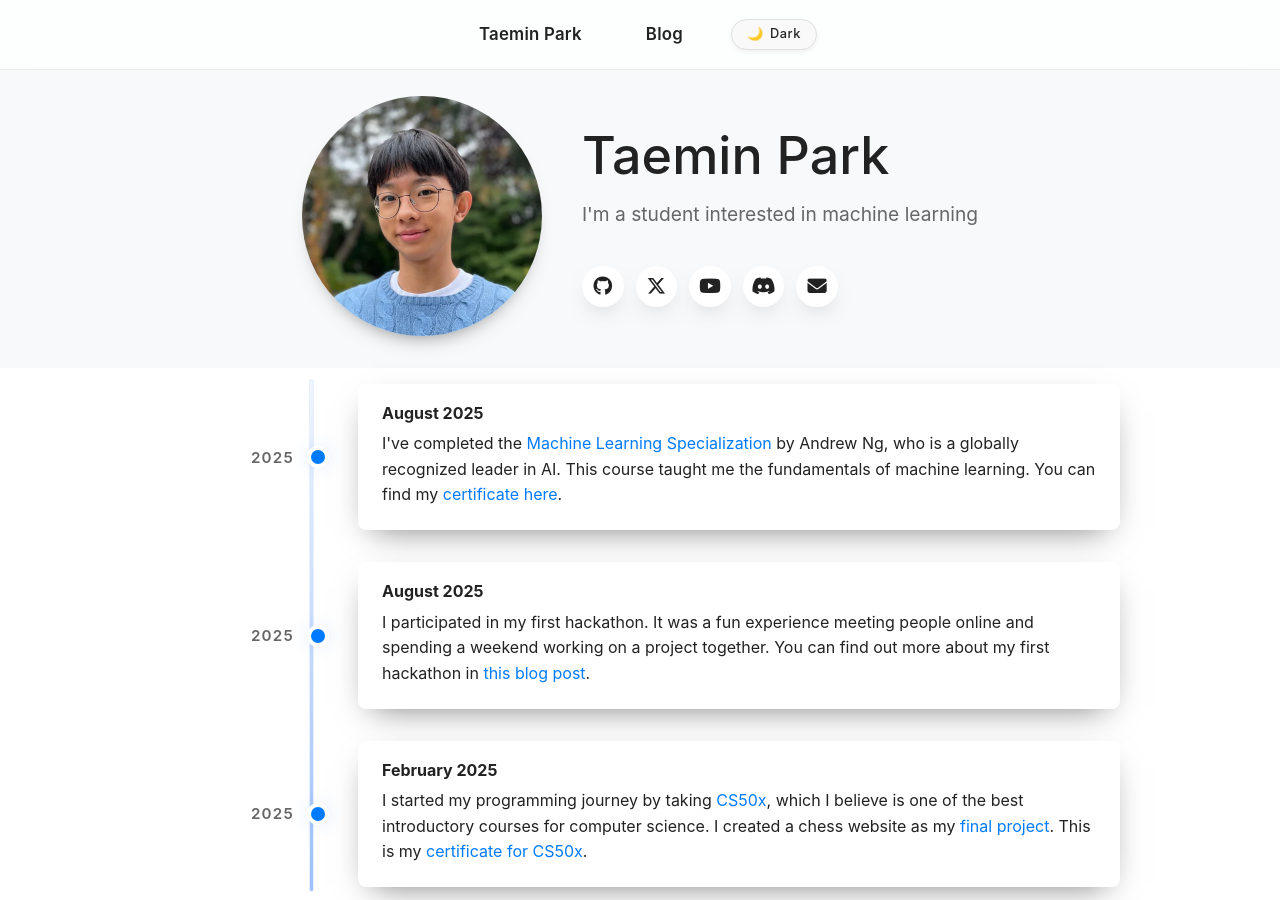
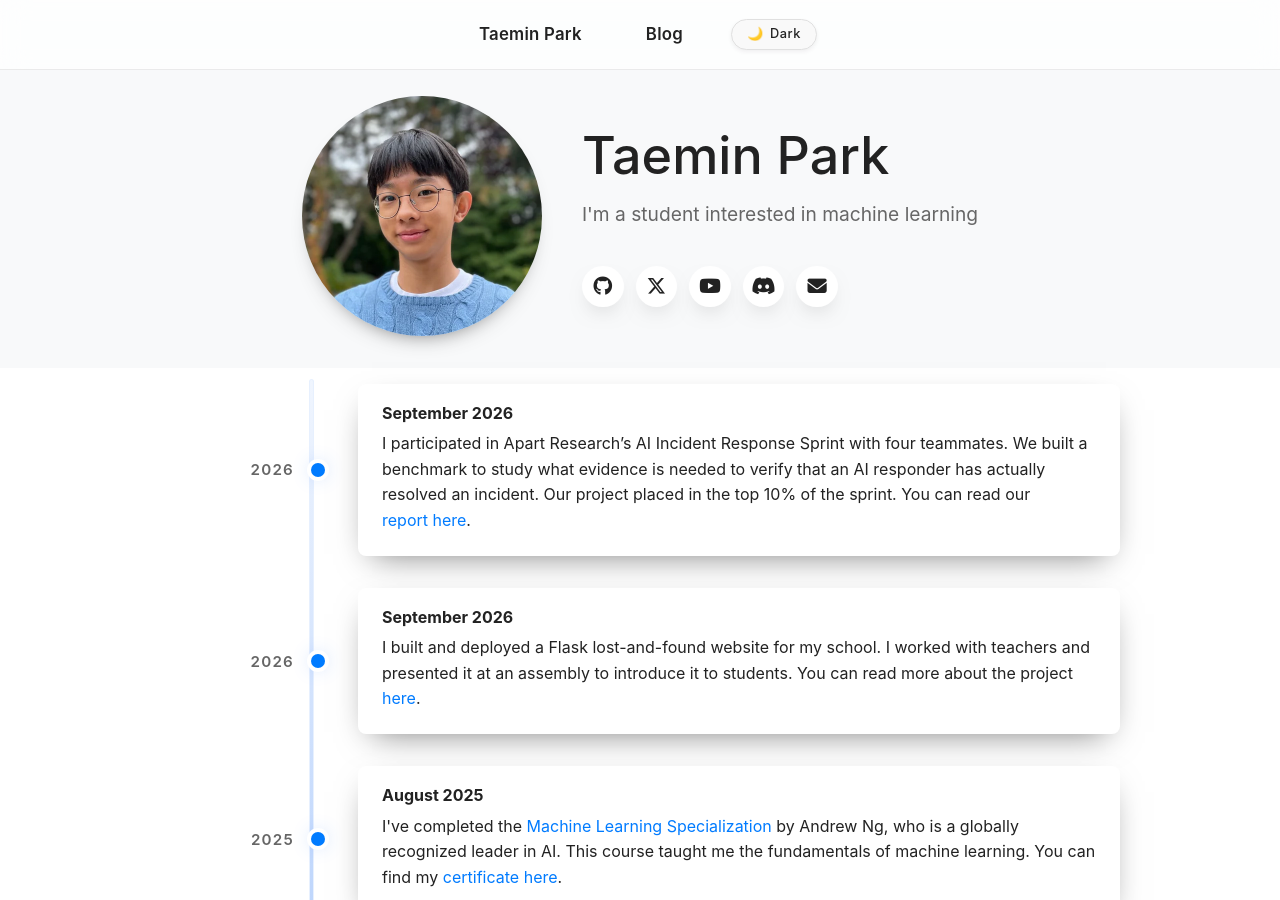
Before and after one commit to taemincode/taemincode.github.io, a Jekyll site: the page built from index.html, in a window 1280 px wide and 900 px high. Built offline with Jekyll 4.4.1, drawn with Linux system fonts in a browser that asks for light colours.

Commit message:
Update timeline in index.html

```diff
--- a/index.html
+++ b/index.html
@@ -47,6 +47,26 @@ description: Personal website of Taemin Park, showcasing his projects, blog post
         <section id="timeline" class="timeline-section">
             <div class="timeline-container">
                 <div class="timeline-track">
+                    <article class="timeline-entry">
+                        <div class="timeline-marker">
+                            <span class="timeline-year">2026</span>
+                            <span class="timeline-dot" aria-hidden="true"></span>
+                        </div>
+                        <div class="timeline-card">
+                            <h3>September 2026</h3>
+                            <p>I participated in Apart Research’s AI Incident Response Sprint with four teammates. We built a benchmark to study what evidence is needed to verify that an AI responder has actually resolved an incident. Our project placed in the top 10% of the sprint. You can read our <a href="https://apartresearch.com/sprints/projects/false-containment-measuring-the-evidence-required-to-verify-autonomous-ai-incident-resolution-n5i5" target="_blank" rel="noopener">report here</a>.</p>
+                        </div>
+                    </article>
+                    <article class="timeline-entry">
+                        <div class="timeline-marker">
+                            <span class="timeline-year">2026</span>
+                            <span class="timeline-dot" aria-hidden="true"></span>
+                        </div>
+                        <div class="timeline-card">
+                            <h3>September 2026</h3>
+                            <p>I built and deployed a Flask lost-and-found website for my school. I worked with teachers and presented it at an assembly to introduce it to students. You can read more about the project <a href="{{ '/projects/lost-and-found.html' | relative_url }}">here</a>.</p>
+                        </div>
+                    </article>
                     <article class="timeline-entry">
                         <div class="timeline-marker">
                             <span class="timeline-year">2025</span>
```
